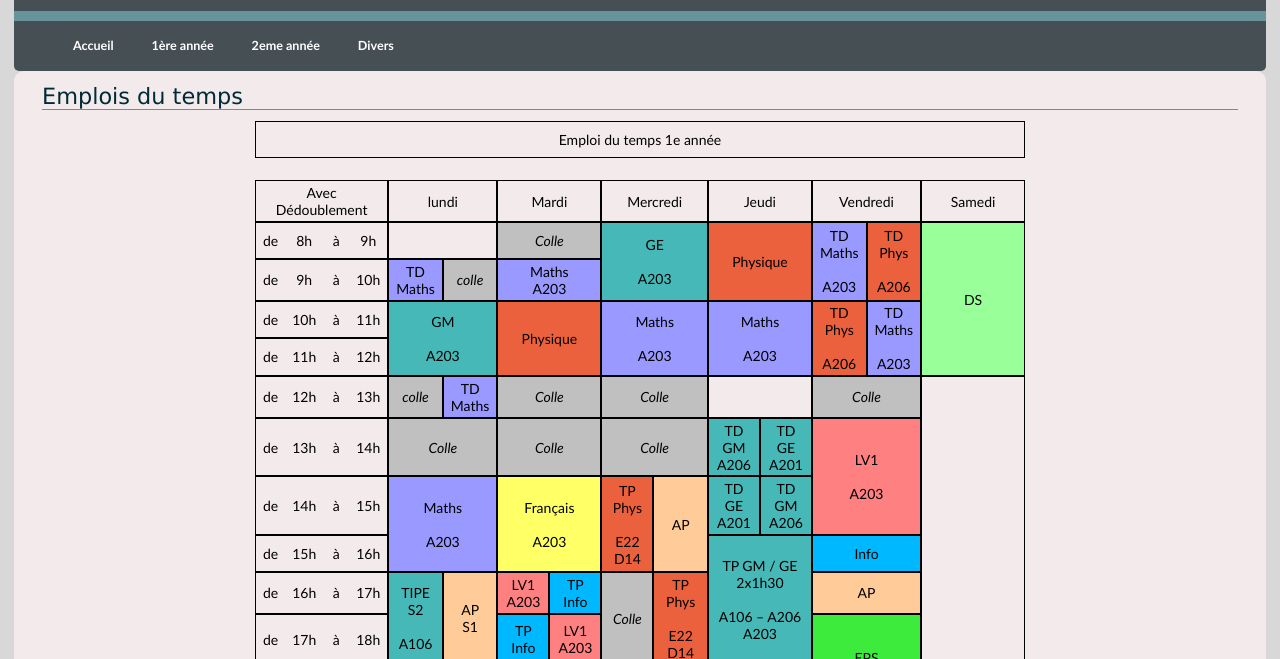
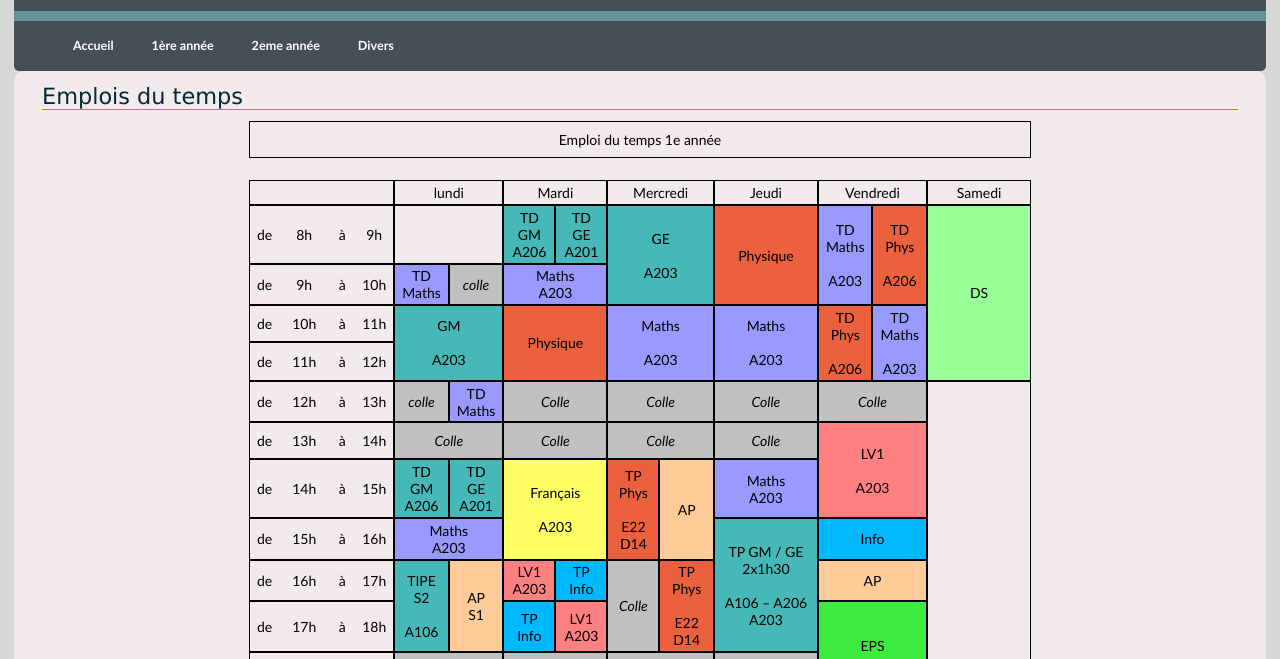
Before and after one commit to benjaminnoury/benjaminnoury.github.io, a plain HTML site: page index.html in a window 1280 px wide. Shown: the part 74-733 px from the top of the page. Drawn offline with nearby package versions, Linux system fonts and the light colour scheme; some packages are replaced by stand-ins of ours.

Commit message:
td1 spé

```diff
--- a/index.html
+++ b/index.html
@@ -37,7 +37,10 @@
 
 <center>
 <table cellspacing="0" border="0">
-	<colgroup span="4" width="26"></colgroup>
+	<colgroup width="26"></colgroup>
+	<colgroup width="50"></colgroup>
+	<colgroup width="26"></colgroup>
+	<colgroup width="38"></colgroup>
 	<colgroup span="12" width="52"></colgroup>
 	<tr>
 		<td style="border-top: 1px solid #000000; border-bottom: 1px solid #000000; border-left: 1px solid #000000; border-right: 1px solid #000000" colspan=16 rowspan=2 height="37" align="center" valign=middle><font color="#000000">Emploi du temps 1e année</font></td>
@@ -63,7 +66,7 @@
 		<td align="center" valign=middle><font color="#000000"><br></font></td>
 	</tr>
 	<tr>
-		<td style="border-top: 1px solid #000000; border-bottom: 1px solid #000000; border-left: 1px solid #000000; border-right: 1px solid #000000" colspan=4 height="35" align="center" valign=middle><font color="#000000">Avec<br>Dédoublement</font></td>
+		<td style="border-top: 1px solid #000000; border-bottom: 1px solid #000000; border-left: 1px solid #000000; border-right: 1px solid #000000" colspan=4 height="19" align="center" valign=middle><font color="#000000"><br></font></td>
 		<td style="border-top: 1px solid #000000; border-bottom: 1px solid #000000; border-left: 1px solid #000000; border-right: 1px solid #000000" colspan=2 align="center" valign=middle><font color="#000000">lundi</font></td>
 		<td style="border-top: 1px solid #000000; border-bottom: 1px solid #000000; border-left: 1px solid #000000; border-right: 1px solid #000000" colspan=2 align="center" valign=middle><font color="#000000">Mardi</font></td>
 		<td style="border-top: 1px solid #000000; border-bottom: 1px solid #000000; border-left: 1px solid #000000; border-right: 1px solid #000000" colspan=2 align="center" valign=middle><font color="#000000">Mercredi</font></td>
@@ -77,7 +80,8 @@
 		<td style="border-top: 1px solid #000000; border-bottom: 1px solid #000000" rowspan=2 align="center" valign=middle><font color="#000000">à</font></td>
 		<td style="border-top: 1px solid #000000; border-bottom: 1px solid #000000; border-right: 1px solid #000000" rowspan=2 align="center" valign=middle><font color="#000000">9h</font></td>
 		<td style="border-top: 1px solid #000000; border-bottom: 1px solid #000000; border-left: 1px solid #000000; border-right: 1px solid #000000" colspan=2 rowspan=2 align="center" valign=middle><font color="#000000"><br></font></td>
-		<td style="border-top: 1px solid #000000; border-bottom: 1px solid #000000; border-left: 1px solid #000000; border-right: 1px solid #000000" colspan=2 rowspan=2 align="center" valign=middle bgcolor="#C0C0C0"><i><font color="#000000">Colle</font></i></td>
+		<td style="border-top: 1px solid #000000; border-bottom: 1px solid #000000; border-left: 1px solid #000000; border-right: 1px solid #000000" rowspan=2 align="center" valign=middle bgcolor="#47B8B8"><font color="#000000">TD GM<br>A206</font></td>
+		<td style="border-top: 1px solid #000000; border-bottom: 1px solid #000000; border-left: 1px solid #000000; border-right: 1px solid #000000" rowspan=2 align="center" valign=middle bgcolor="#47B8B8"><font color="#000000">TD GE<br>A201</font></td>
 		<td style="border-top: 1px solid #000000; border-bottom: 1px solid #000000; border-left: 1px solid #000000; border-right: 1px solid #000000" colspan=2 rowspan=4 align="center" valign=middle bgcolor="#47B8B8"><font color="#000000">GE<br><br>A203</font></td>
 		<td style="border-top: 1px solid #000000; border-bottom: 1px solid #000000; border-left: 1px solid #000000; border-right: 1px solid #000000" colspan=2 rowspan=4 align="center" valign=middle bgcolor="#EB613D"><font color="#000000">Physique</font></td>
 		<td style="border-top: 1px solid #000000; border-bottom: 1px solid #000000; border-left: 1px solid #000000; border-right: 1px solid #000000" rowspan=4 align="center" valign=middle bgcolor="#9999FF"><font color="#000000">TD<br>Maths<br><br>A203</font></td>
@@ -128,7 +132,7 @@
 		<td style="border-top: 1px solid #000000; border-bottom: 1px solid #000000; border-left: 1px solid #000000; border-right: 1px solid #000000" rowspan=2 align="center" valign=middle bgcolor="#9999FF"><font color="#000000">TD<br>Maths</font></td>
 		<td style="border-top: 1px solid #000000; border-bottom: 1px solid #000000; border-left: 1px solid #000000; border-right: 1px solid #000000" colspan=2 rowspan=2 align="center" valign=middle bgcolor="#C0C0C0"><i><font color="#000000">Colle</font></i></td>
 		<td style="border-top: 1px solid #000000; border-bottom: 1px solid #000000; border-left: 1px solid #000000; border-right: 1px solid #000000" colspan=2 rowspan=2 align="center" valign=middle bgcolor="#C0C0C0"><i><font color="#000000">Colle</font></i></td>
-		<td style="border-top: 1px solid #000000; border-bottom: 1px solid #000000; border-left: 1px solid #000000; border-right: 1px solid #000000" colspan=2 rowspan=2 align="center" valign=middle><font color="#000000"><br></font></td>
+		<td style="border-top: 1px solid #000000; border-bottom: 1px solid #000000; border-left: 1px solid #000000; border-right: 1px solid #000000" colspan=2 rowspan=2 align="center" valign=middle bgcolor="#C0C0C0"><i><font color="#000000">Colle</font></i></td>
 		<td style="border-top: 1px solid #000000; border-bottom: 1px solid #000000; border-left: 1px solid #000000; border-right: 1px solid #000000" colspan=2 rowspan=2 align="center" valign=middle bgcolor="#C0C0C0"><i><font color="#000000">Colle</font></i></td>
 		<td style="border-top: 1px solid #000000; border-bottom: 1px solid #000000; border-left: 1px solid #000000; border-right: 1px solid #000000" colspan=2 rowspan=14 align="center" valign=middle><font color="#000000"><br></font></td>
 		</tr>
@@ -142,8 +146,7 @@
 		<td style="border-top: 1px solid #000000; border-bottom: 1px solid #000000; border-left: 1px solid #000000; border-right: 1px solid #000000" colspan=2 rowspan=2 align="center" valign=middle bgcolor="#C0C0C0"><i><font color="#000000">Colle</font></i></td>
 		<td style="border-top: 1px solid #000000; border-bottom: 1px solid #000000; border-left: 1px solid #000000; border-right: 1px solid #000000" colspan=2 rowspan=2 align="center" valign=middle bgcolor="#C0C0C0"><i><font color="#000000">Colle</font></i></td>
 		<td style="border-top: 1px solid #000000; border-bottom: 1px solid #000000; border-left: 1px solid #000000; border-right: 1px solid #000000" colspan=2 rowspan=2 align="center" valign=middle bgcolor="#C0C0C0"><i><font color="#000000">Colle</font></i></td>
-		<td style="border-top: 1px solid #000000; border-bottom: 1px solid #000000; border-left: 1px solid #000000; border-right: 1px solid #000000" rowspan=2 align="center" valign=middle bgcolor="#47B8B8"><font color="#000000">TD GM<br>A206</font></td>
-		<td style="border-top: 1px solid #000000; border-bottom: 1px solid #000000; border-left: 1px solid #000000; border-right: 1px solid #000000" rowspan=2 align="center" valign=middle bgcolor="#47B8B8"><font color="#000000">TD GE<br>A201</font></td>
+		<td style="border-top: 1px solid #000000; border-bottom: 1px solid #000000; border-left: 1px solid #000000; border-right: 1px solid #000000" colspan=2 rowspan=2 align="center" valign=middle bgcolor="#C0C0C0"><i><font color="#000000">Colle</font></i></td>
 		<td style="border-top: 1px solid #000000; border-bottom: 1px solid #000000; border-left: 1px solid #000000; border-right: 1px solid #000000" colspan=2 rowspan=4 align="center" valign=middle bgcolor="#FF8080"><font color="#000000">LV1<br><br>A203</font></td>
 		</tr>
 	<tr>
@@ -153,12 +156,12 @@
 		<td style="border-top: 1px solid #000000; border-bottom: 1px solid #000000" rowspan=2 align="center" valign=middle><font color="#000000">14h</font></td>
 		<td style="border-top: 1px solid #000000; border-bottom: 1px solid #000000" rowspan=2 align="center" valign=middle><font color="#000000">à</font></td>
 		<td style="border-top: 1px solid #000000; border-bottom: 1px solid #000000; border-right: 1px solid #000000" rowspan=2 align="center" valign=middle><font color="#000000">15h</font></td>
-		<td style="border-top: 1px solid #000000; border-bottom: 1px solid #000000; border-left: 1px solid #000000; border-right: 1px solid #000000" colspan=2 rowspan=4 align="center" valign=middle bgcolor="#9999FF"><font color="#000000">Maths<br><br>A203</font></td>
+		<td style="border-top: 1px solid #000000; border-bottom: 1px solid #000000; border-left: 1px solid #000000; border-right: 1px solid #000000" rowspan=2 align="center" valign=middle bgcolor="#47B8B8"><font color="#000000">TD GM<br>A206</font></td>
+		<td style="border-top: 1px solid #000000; border-bottom: 1px solid #000000; border-left: 1px solid #000000; border-right: 1px solid #000000" rowspan=2 align="center" valign=middle bgcolor="#47B8B8"><font color="#000000">TD GE<br>A201</font></td>
 		<td style="border-top: 1px solid #000000; border-bottom: 1px solid #000000; border-left: 1px solid #000000; border-right: 1px solid #000000" colspan=2 rowspan=4 align="center" valign=middle bgcolor="#FFFF66"><font color="#000000">Français<br><br>A203</font></td>
 		<td style="border-top: 1px solid #000000; border-bottom: 1px solid #000000; border-left: 1px solid #000000; border-right: 1px solid #000000" rowspan=4 align="center" valign=middle bgcolor="#EB613D"><font color="#000000">TP Phys<br><br>E22<br>D14</font></td>
 		<td style="border-top: 1px solid #000000; border-bottom: 1px solid #000000; border-left: 1px solid #000000; border-right: 1px solid #000000" rowspan=4 align="center" valign=middle bgcolor="#FFCC99"><font color="#000000">AP</font></td>
-		<td style="border-top: 1px solid #000000; border-bottom: 1px solid #000000; border-left: 1px solid #000000; border-right: 1px solid #000000" rowspan=2 align="center" valign=middle bgcolor="#47B8B8"><font color="#000000">TD GE<br>A201</font></td>
-		<td style="border-top: 1px solid #000000; border-bottom: 1px solid #000000; border-left: 1px solid #000000; border-right: 1px solid #000000" rowspan=2 align="center" valign=middle bgcolor="#47B8B8"><font color="#000000">TD GM<br>A206</font></td>
+		<td style="border-top: 1px solid #000000; border-bottom: 1px solid #000000; border-left: 1px solid #000000; border-right: 1px solid #000000" colspan=2 rowspan=2 align="center" valign=middle bgcolor="#9999FF"><font color="#000000">Maths<br>A203</font></td>
 		</tr>
 	<tr>
 		</tr>
@@ -167,6 +170,7 @@
 		<td style="border-top: 1px solid #000000; border-bottom: 1px solid #000000" rowspan=2 align="center" valign=middle><font color="#000000">15h</font></td>
 		<td style="border-top: 1px solid #000000; border-bottom: 1px solid #000000" rowspan=2 align="center" valign=middle><font color="#000000">à</font></td>
 		<td style="border-top: 1px solid #000000; border-bottom: 1px solid #000000; border-right: 1px solid #000000" rowspan=2 align="center" valign=middle><font color="#000000">16h</font></td>
+		<td style="border-top: 1px solid #000000; border-bottom: 1px solid #000000; border-left: 1px solid #000000; border-right: 1px solid #000000" colspan=2 rowspan=2 align="center" valign=middle bgcolor="#9999FF"><font color="#000000">Maths<br>A203</font></td>
 		<td style="border-top: 1px solid #000000; border-bottom: 1px solid #000000; border-left: 1px solid #000000; border-right: 1px solid #000000" colspan=2 rowspan=6 align="center" valign=middle bgcolor="#47B8B8"><font color="#000000">TP GM / GE<br>2x1h30<br><br>A106 – A206 <br>A203</font></td>
 		<td style="border-top: 1px solid #000000; border-bottom: 1px solid #000000; border-left: 1px solid #000000; border-right: 1px solid #000000" colspan=2 rowspan=2 align="center" valign=middle bgcolor="#00B8FF"><font color="#000000">Info</font></td>
 		</tr>
@@ -305,7 +309,7 @@
 		<td style="border-top: 1px solid #000000; border-bottom: 1px solid #000000" rowspan=2 align="center" valign=middle><font color="#000000">à</font></td>
 		<td style="border-top: 1px solid #000000; border-bottom: 1px solid #000000; border-right: 1px solid #000000" rowspan=2 align="center" valign=middle><font color="#000000">9h</font></td>
 		<td style="border-top: 1px solid #000000; border-bottom: 1px solid #000000; border-left: 1px solid #000000; border-right: 1px solid #000000" colspan=2 rowspan=2 align="center" valign=middle><font color="#000000"><br></font></td>
-		<td style="border-top: 1px solid #000000; border-bottom: 1px solid #000000; border-left: 1px solid #000000; border-right: 1px solid #000000" colspan=2 rowspan=2 align="center" valign=middle bgcolor="#47B8B8"><font color="#000000">GM<br>A201</font></td>
+		<td style="border-top: 1px solid #000000; border-bottom: 1px solid #000000; border-left: 1px solid #000000; border-right: 1px solid #000000" colspan=2 rowspan=2 align="center" valign=middle bgcolor="#C0C0C0"><i><font color="#000000">colle</font></i></td>
 		<td style="border-top: 1px solid #000000; border-bottom: 1px solid #000000; border-left: 1px solid #000000; border-right: 1px solid #000000" rowspan=4 align="center" valign=middle bgcolor="#EB613D"><font color="#000000">TD Phys<br><br>A206</font></td>
 		<td style="border-top: 1px solid #000000; border-bottom: 1px solid #000000; border-left: 1px solid #000000; border-right: 1px solid #000000" rowspan=4 align="center" valign=middle bgcolor="#9999FF"><font color="#000000">TD<br>Maths<br><br>A201</font></td>
 		<td style="border-top: 1px solid #000000; border-bottom: 1px solid #000000; border-left: 1px solid #000000; border-right: 1px solid #000000" colspan=2 rowspan=6 align="center" valign=middle bgcolor="#9999FF"><font color="#000000">Maths<br><br>A201</font></td>
@@ -344,7 +348,7 @@
 		<td style="border-top: 1px solid #000000; border-bottom: 1px solid #000000" rowspan=2 align="center" valign=middle><font color="#000000">à</font></td>
 		<td style="border-top: 1px solid #000000; border-bottom: 1px solid #000000; border-right: 1px solid #000000" rowspan=2 align="center" valign=middle><font color="#000000">12h</font></td>
 		<td style="border-top: 1px solid #000000; border-bottom: 1px solid #000000; border-left: 1px solid #000000; border-right: 1px solid #000000" colspan=2 rowspan=2 align="center" valign=middle bgcolor="#47B8B8"><font color="#000000">GE<br>A201</font></td>
-		<td style="border-top: 1px solid #000000; border-bottom: 1px solid #000000; border-left: 1px solid #000000; border-right: 1px solid #000000" colspan=2 rowspan=2 align="center" valign=middle bgcolor="#C0C0C0"><i><font color="#000000">colle</font></i></td>
+		<td style="border-top: 1px solid #000000; border-bottom: 1px solid #000000; border-left: 1px solid #000000; border-right: 1px solid #000000" colspan=2 rowspan=2 align="center" valign=middle bgcolor="#47B8B8"><font color="#000000">GM<br>A201</font></td>
 		<td style="border-top: 1px solid #000000; border-bottom: 1px solid #000000; border-left: 1px solid #000000; border-right: 1px solid #000000" rowspan=2 align="center" valign=middle bgcolor="#C0C0C0"><i><font color="#000000">colle</font></i></td>
 		<td style="border-top: 1px solid #000000; border-bottom: 1px solid #000000; border-left: 1px solid #000000; border-right: 1px solid #000000" rowspan=2 align="center" valign=middle bgcolor="#00B8FF"><font color="#000000">TD Info</font></td>
 		</tr>
```
Also changed, not shown: Divers.html (+0 -1 lines), 2 other files.
